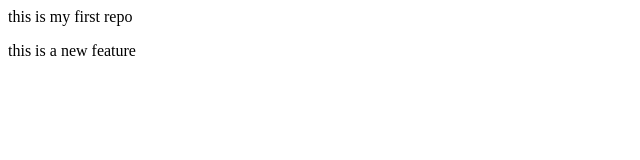
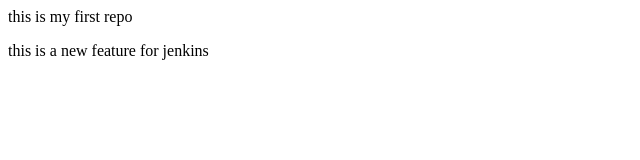
Before and after one commit to student-karansingh/LOcalrepo, a plain HTML site: page Index.html in a window 1280 px wide. Shown: the full height of the page, 0-640 px from the left. Drawn offline with Linux system fonts and the light colour scheme.

Commit message:
Update Index.html

```diff
--- a/Index.html
+++ b/Index.html
@@ -1,2 +1,2 @@
 <p>this is my first repo</p>
-<p>this is a new feature</p>
+<p>this is a new feature for jenkins</p>
```
